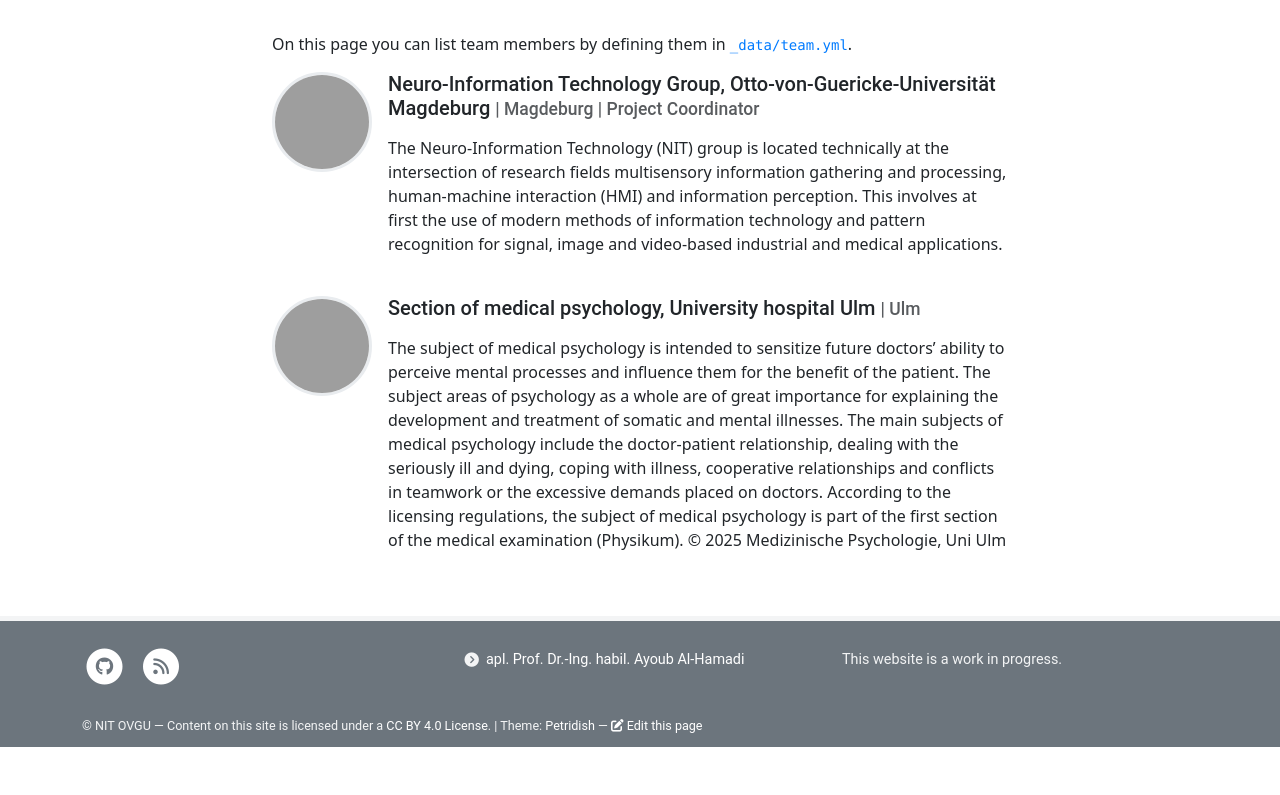
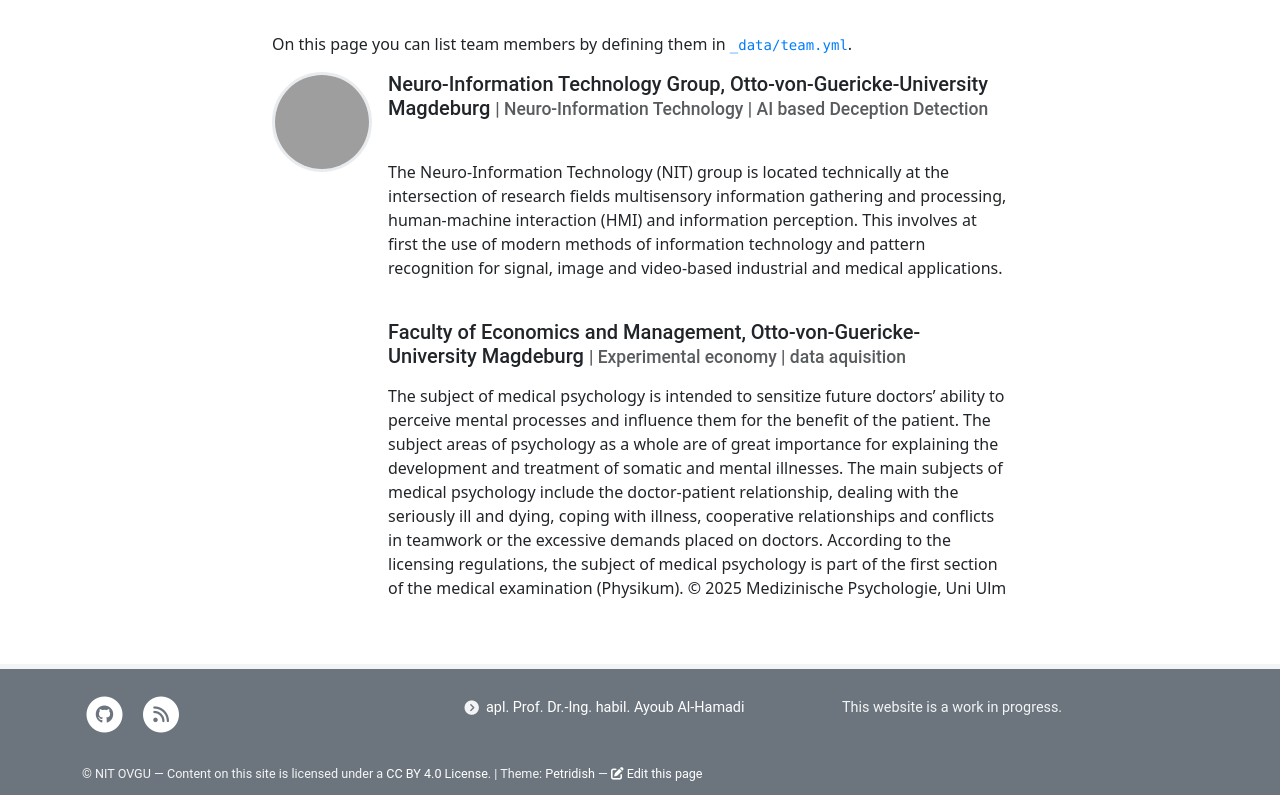
Before and after one commit to ovgu-nit/deception, a Jekyll site: the page built from pages/team.md, in a window 1280 px wide. Shown: the part 324-1119 px from the top of the page. Built offline with Jekyll 4.4.1, drawn with Linux system fonts in a browser that asks for light colours; before the commit the page ends 1071 px from its top, so only the background shows below that; grey boxes are pictures that could not be loaded.

```diff
--- a/_data/team.yml
+++ b/_data/team.yml
@@ -1,5 +1,5 @@
-- name: Neuro-Information Technology Group, Otto-von-Guericke-Universität Magdeburg
-  role: Magdeburg | Project Coordinator # Will appear next to name
+- name: Neuro-Information Technology Group, Otto-von-Guericke-University Magdeburg
+  role: Neuro-Information Technology | AI based Deception Detection # Will appear next to name
   image: https://www.cd.ovgu.de/cd_media/CD_OVGU/Fakult%C3%A4tsmerkmale/Logo_Abbildungen/FEIT/Signet_FEIT_1-height-145-width-344.svg # Can be external link
   description: > # Can be Markdown
     The Neuro-Information Technology (NIT) group is located technically at the intersection of research fields multisensory information gathering and processing, human-machine interaction (HMI) and information perception. This involves at first the use of modern methods of information technology and pattern recognition for signal, image and video-based industrial and medical applications.
@@ -13,9 +13,9 @@
   #github: github_username
   #email: name@example.com
 
-- name: Section of medical psychology, University hospital Ulm
-  role: Ulm
-  image: https://www.uniklinik-ulm.de/fileadmin/default/Presse/UKU_Logo_RGB_Farbe_01.png
+- name: Faculty of Economics and Management, Otto-von-Guericke-University Magdeburg
+  role: Experimental economy | data aquisition
+  #image:  https://www.cd.ovgu.de/cd_media/CD_OVGU/   #wird gerade überarbeitet https://www.cd.ovgu.de/
   description: >
     The subject of medical psychology is intended to sensitize future doctors' ability to perceive mental processes and influence them for the benefit of the patient. The subject areas of psychology as a whole are of great importance for explaining the development and treatment of somatic and mental illnesses. The main subjects of medical psychology include the doctor-patient relationship, dealing with the seriously ill and dying, coping with illness, cooperative relationships and conflicts in teamwork or the excessive demands placed on doctors. According to the licensing regulations, the subject of medical psychology is part of the first section of the medical examination (Physikum). © 2025 Medizinische Psychologie, Uni Ulm
 
```
Also changed, not shown: _posts/20240619_journal.md (added, +41 -0 lines), pages/databases/GAME.md (+1 -1 lines), pages/home.md (+1 -1 lines).
